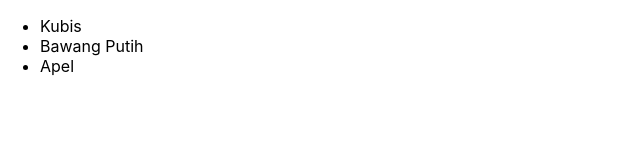
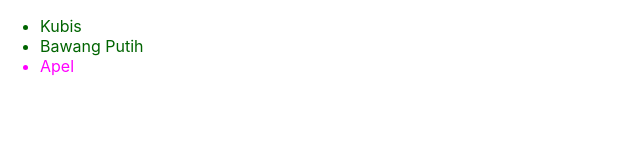
Before and after one commit to jonfry1175/learnReactJs, a React (Create React App) app in the folder client/: page / in a window 1280 px wide. Shown: the top 160 px of the page, without its empty margins (0-640 px from the left). Built offline with nearby package versions, Linux system fonts and the light colour scheme.

Commit message:
css conditional ternary

```diff
--- a/client/src/App.jsx
+++ b/client/src/App.jsx
@@ -2,21 +2,27 @@ import React from "react";
 import "./App.css";
 
 const products = [
-  { title: 'Kubis', id: 1 },
-  { title: 'Bawang Putih', id: 2 },
-  { title: 'Apel', id: 3 },
+  { title: "Kubis", isFruit: false, id: 1 },
+  { title: "Bawang Putih", isFruit: false, id: 2 },
+  { title: "Apel", isFruit: true, id: 3 },
 ];
 
-export default function App () {
-
+export default function App() {
   const listItems = products.map((product) => (
-    <li key={product.id}>
+    <li
+      key={product.id}
+      style={{
+        color: product.isFruit ? "magenta" : "darkgreen",
+      }}
+    >
       {product.title}
     </li>
-  ))
+  ));
+
+
   return (
-   <div>
-    <ul>{listItems}</ul>
-   </div>
-  )
+    <div>
+      <ul>{listItems}</ul>
+    </div>
+  );
 }
```
